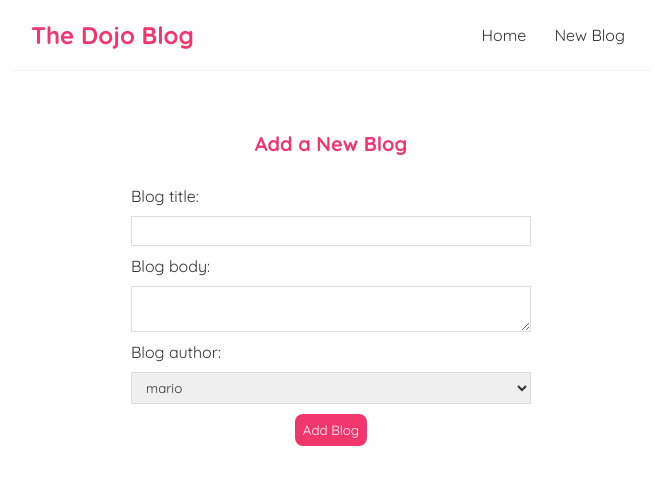
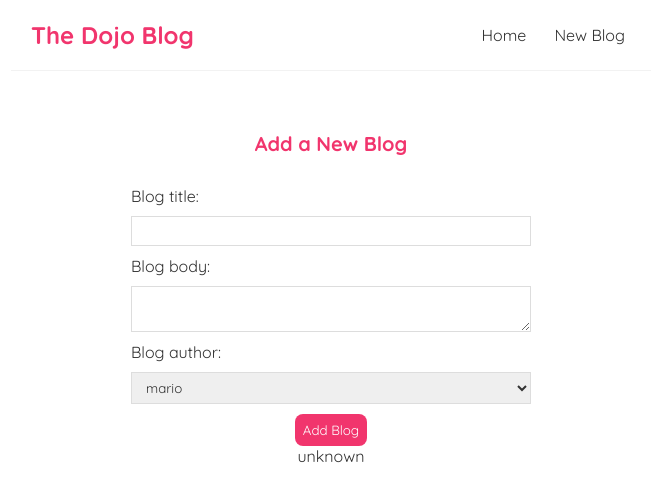
Before and after one commit to Harun29/first-react-project, a React (Create React App) app: page /create in a window 1280 px wide. Shown: the top 500 px of the page, without its empty margins (309-964 px from the left). Built offline with nearby package versions, Linux system fonts and the light colour scheme.

Commit message:
tracking select value

```diff
--- a/src/Create.js
+++ b/src/Create.js
@@ -3,6 +3,7 @@ import { useState } from "react";
 const Create = () => {
   const [title, setTitle] = useState('');
   const [body, setBody] = useState('');
+  const [author, setAuthor] = useState('unknown');
 
   return (
     <div className="create">
@@ -24,7 +25,10 @@ const Create = () => {
         ></textarea>
 
         <label>Blog author:</label>
-        <select>
+        <select
+          value={author}
+          onChange = {(e) => setAuthor(e.target.value)}
+        >
           <option value="mario">mario</option>
           <option value="yoshi">yoshi</option>
         </select>
@@ -32,6 +36,7 @@ const Create = () => {
 
         <p>{title}</p>
         <p>{body}</p>
+        <p>{author}</p>
       </form>
     </div>
   );
```
